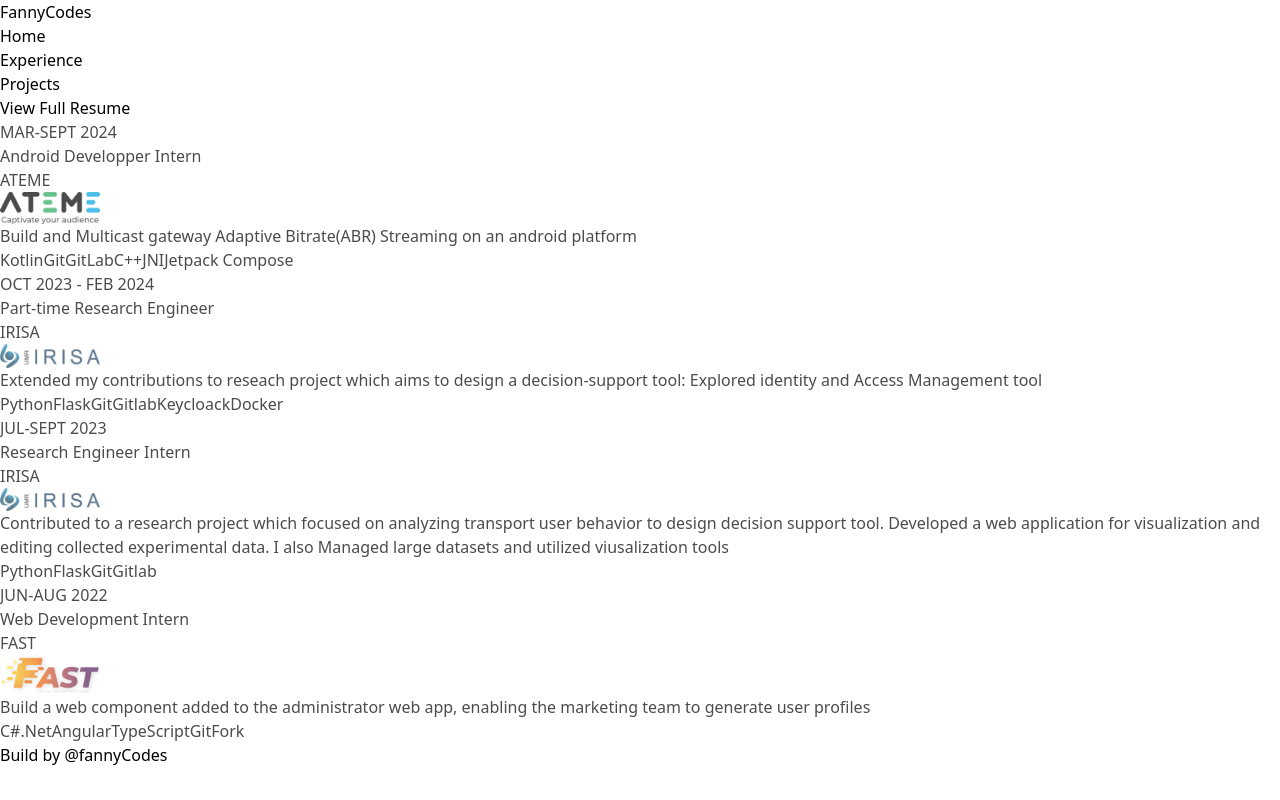
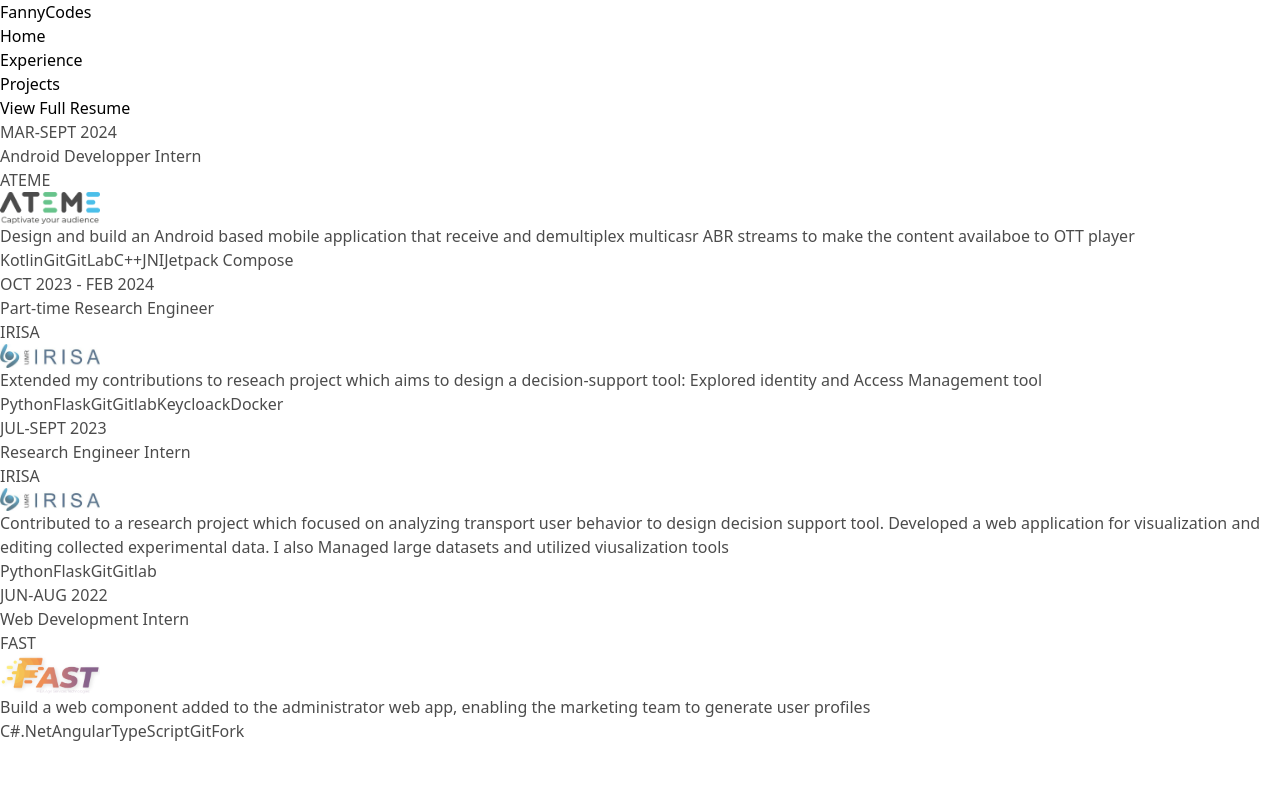
Before and after one commit to itsFanix/FannyCodes, a React (Vite) app: page /Experiences in a window 1280 px wide. Built offline with nearby package versions, Linux system fonts and the light colour scheme.

Commit message:
update experience page

```diff
--- a/src/App.tsx
+++ b/src/App.tsx
@@ -31,7 +31,7 @@
     </div>
 
     </div>
-    <Footer/>
+  {/* <Footer/> */}
    </div>
 
   )
--- a/src/components/Home.tsx
+++ b/src/components/Home.tsx
@@ -15,7 +15,7 @@
 
 function Home() {
   return (
-    <section className=' lg:mt-3 2xl:mt-36 2xl:mb-28'>
+    <section className=' lg:mt-20 2xl:mt-36 2xl:mb-28'>
       <div className='flex flex-wrap-reverse'>
         <div className='w-full lg:w-1/2'>
           <div className='flex p-2 flex-col items-center lg:items-start'>
--- a/src/data/info.ts
+++ b/src/data/info.ts
@@ -12,7 +12,7 @@
         role : "Android Developper Intern",
         company : "ATEME",
         c_Logo : ateme,
-        description:  "Build and Multicast gateway Adaptive Bitrate(ABR) Streaming on an android platform",
+        description:  "Design and build an Android based mobile application that receive and demultiplex multicasr ABR streams to make the content availaboe to OTT player ",
         technologies : ["Kotlin", "Git", "GitLab", "C++", "JNI", "Jetpack Compose"]
     },
     {
```
